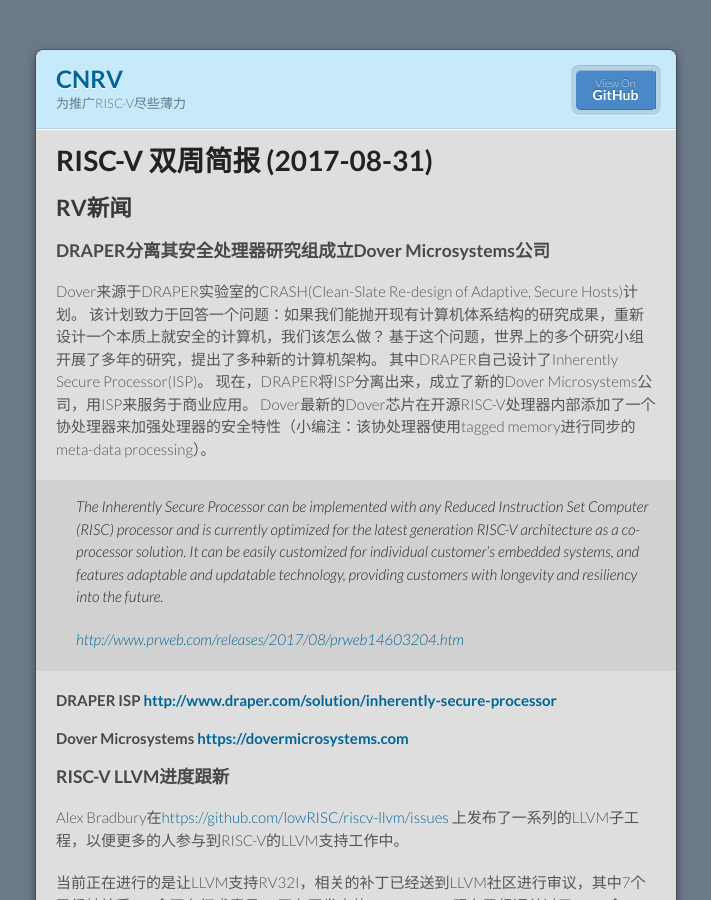
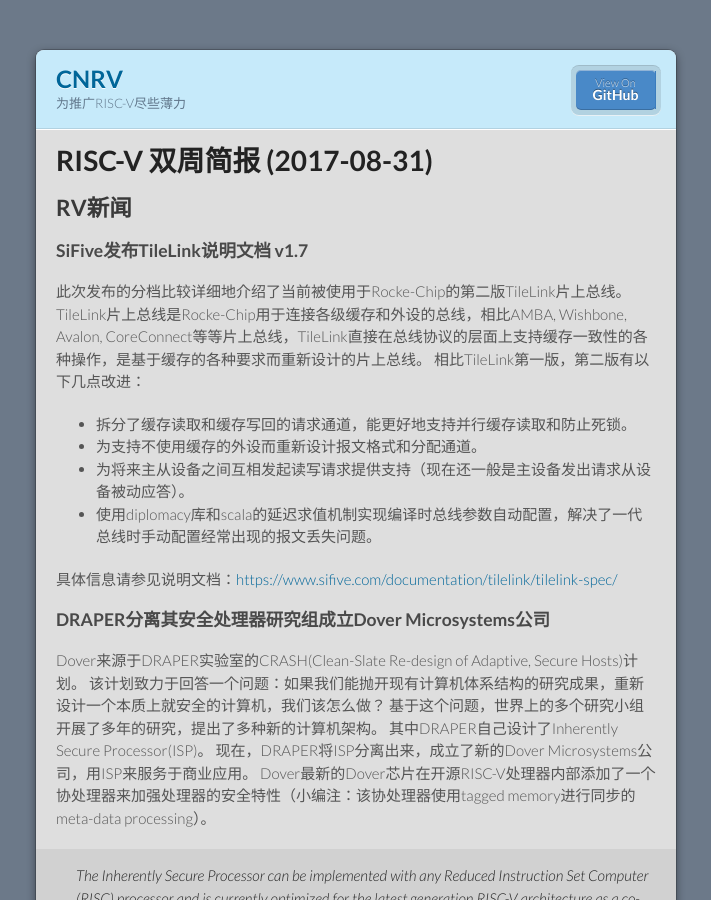
Before and after one commit to cnrv/home, a Jekyll site: the page built from bi-week-rpts/2017-08-31.md, in a window 1280 px wide and 900 px high. Shown: the whole window, without its empty margins (284-995 px from the left). Built offline with Jekyll 4.4.1, drawn with Linux system fonts in a browser that asks for light colours; Markdown is read by kramdown in place of the engine named in the settings; our own code applies the rules of GitHub Pages for plain Markdown files.

Commit message:
tilelink spec

```diff
--- a/bi-week-rpts/2017-08-31.md
+++ b/bi-week-rpts/2017-08-31.md
@@ -5,6 +5,18 @@
 # RISC-V 双周简报 (2017-08-31)
 
 ## RV新闻
+
+### SiFive发布TileLink说明文档 v1.7
+
+此次发布的分档比较详细地介绍了当前被使用于Rocke-Chip的第二版TileLink片上总线。
+TileLink片上总线是Rocke-Chip用于连接各级缓存和外设的总线，相比AMBA, Wishbone, Avalon, CoreConnect等等片上总线，TileLink直接在总线协议的层面上支持缓存一致性的各种操作，是基于缓存的各种要求而重新设计的片上总线。
+相比TileLink第一版，第二版有以下几点改进：
+- 拆分了缓存读取和缓存写回的请求通道，能更好地支持并行缓存读取和防止死锁。
+- 为支持不使用缓存的外设而重新设计报文格式和分配通道。
+- 为将来主从设备之间互相发起读写请求提供支持（现在还一般是主设备发出请求从设备被动应答）。
+- 使用diplomacy库和scala的延迟求值机制实现编译时总线参数自动配置，解决了一代总线时手动配置经常出现的报文丢失问题。
+
+具体信息请参见说明文档：[https://www.sifive.com/documentation/tilelink/tilelink-spec/](https://www.sifive.com/documentation/tilelink/tilelink-spec/)
 
 ### DRAPER分离其安全处理器研究组成立Dover Microsystems公司
 
```
